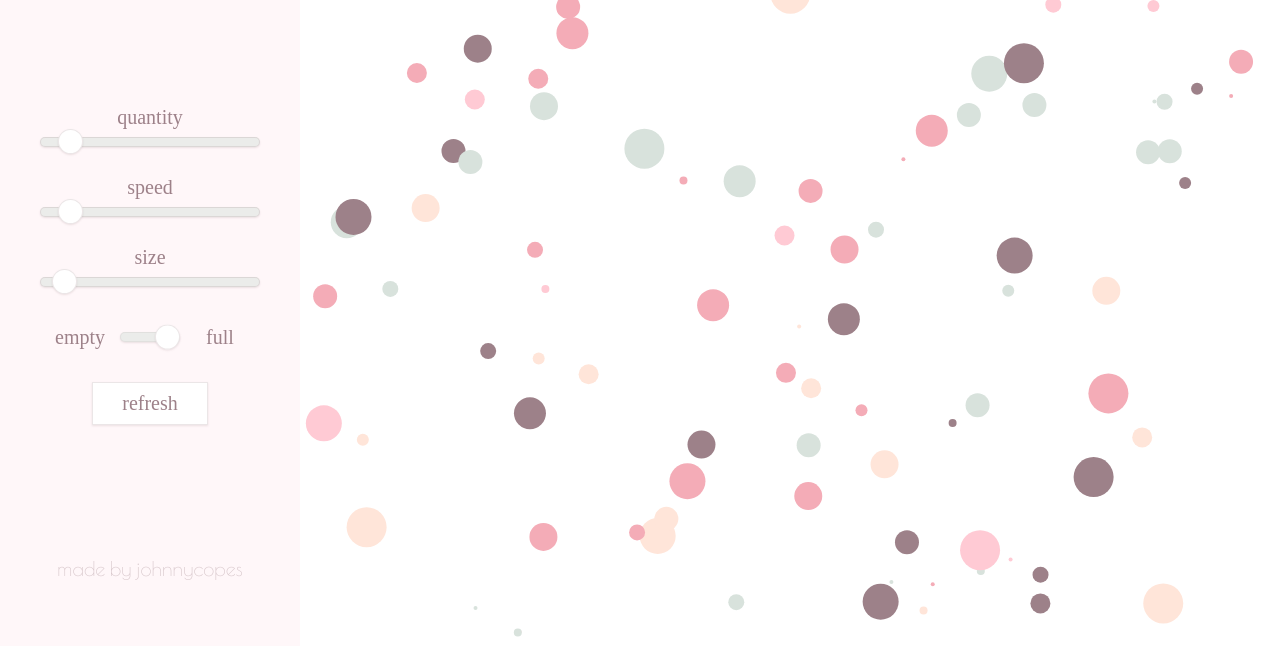
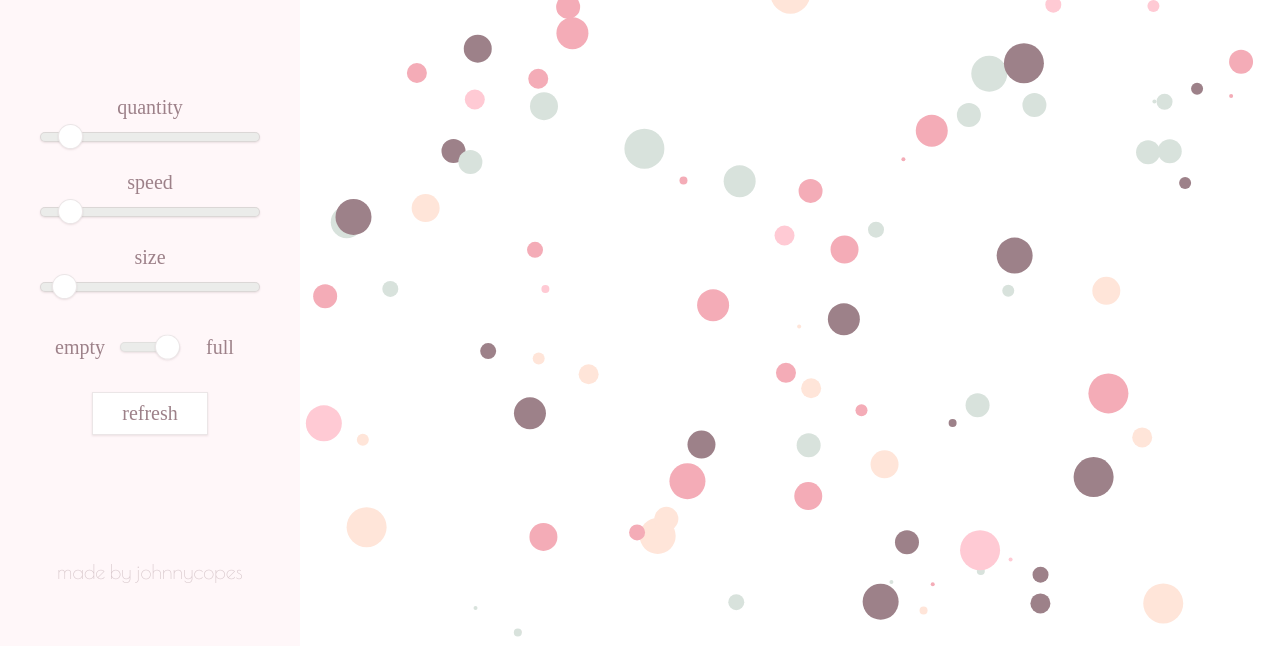
Before and after one commit to johnnycopes/circles, a website built with webpack: page dist/index.html in a window 1280 px wide. Shown: the part 154-800 px from the top of the page. Built offline with nearby package versions, Linux system fonts and the light colour scheme; a web font is replaced by a local one.

Commit message:
adds README and tweaks labels styling

```diff
--- a/src/scss/main.scss
+++ b/src/scss/main.scss
@@ -58,9 +58,13 @@ body {
 }
 
 .control {
-  display: block;
   margin-bottom: 20px;
   text-align: center;
+
+  &__label {
+    display: block;
+    margin-bottom: 5px;
+  }
 
   &:last-child {
     margin-bottom: 0;
@@ -140,7 +144,7 @@ body {
 }
 
 .switch {
-  margin: 30px 0 35px;
+  margin: 35px 0;
 
   &__wrapper {
     display: flex;
```
Also changed, not shown: README.md (added), dist/index.html, dist/styles.css.
